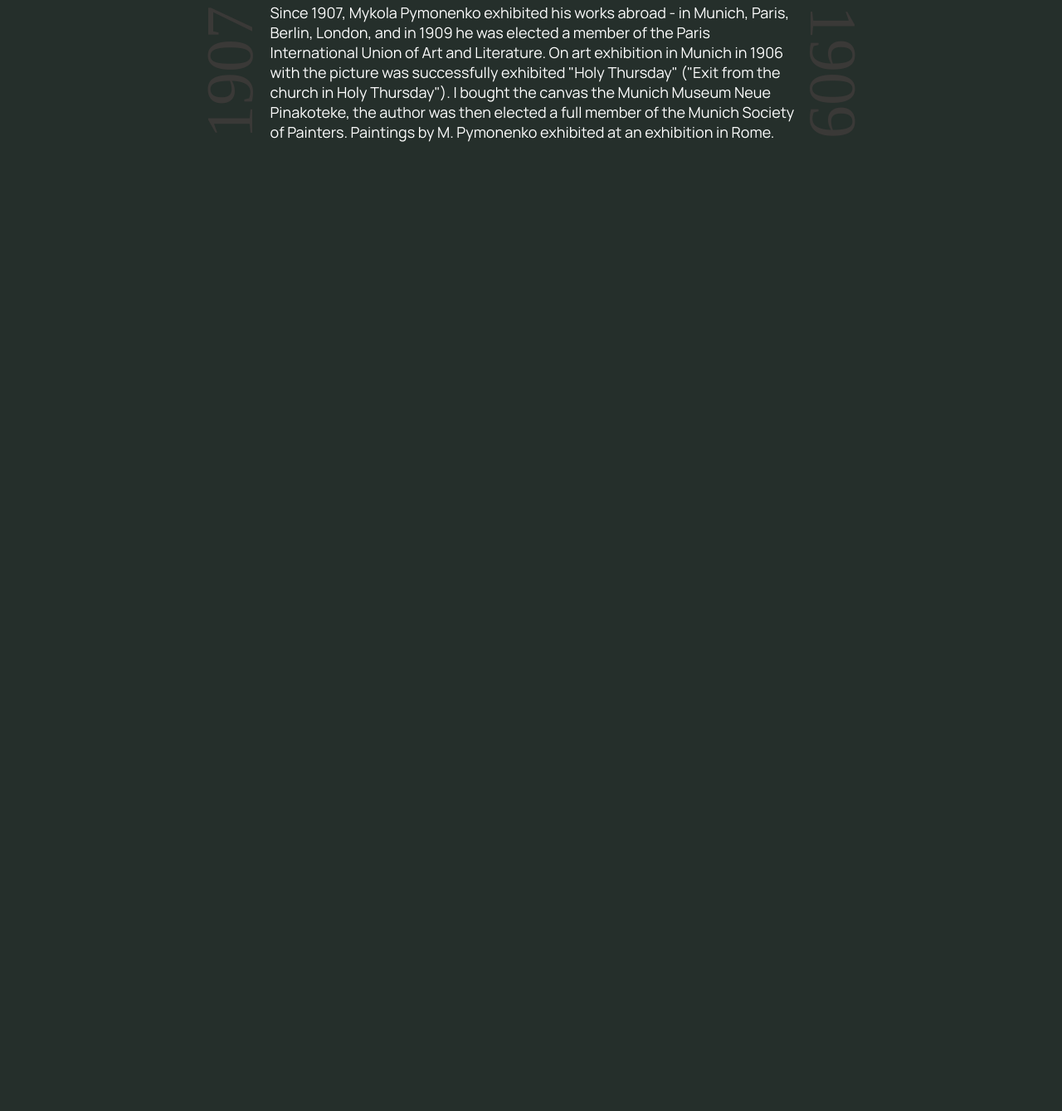
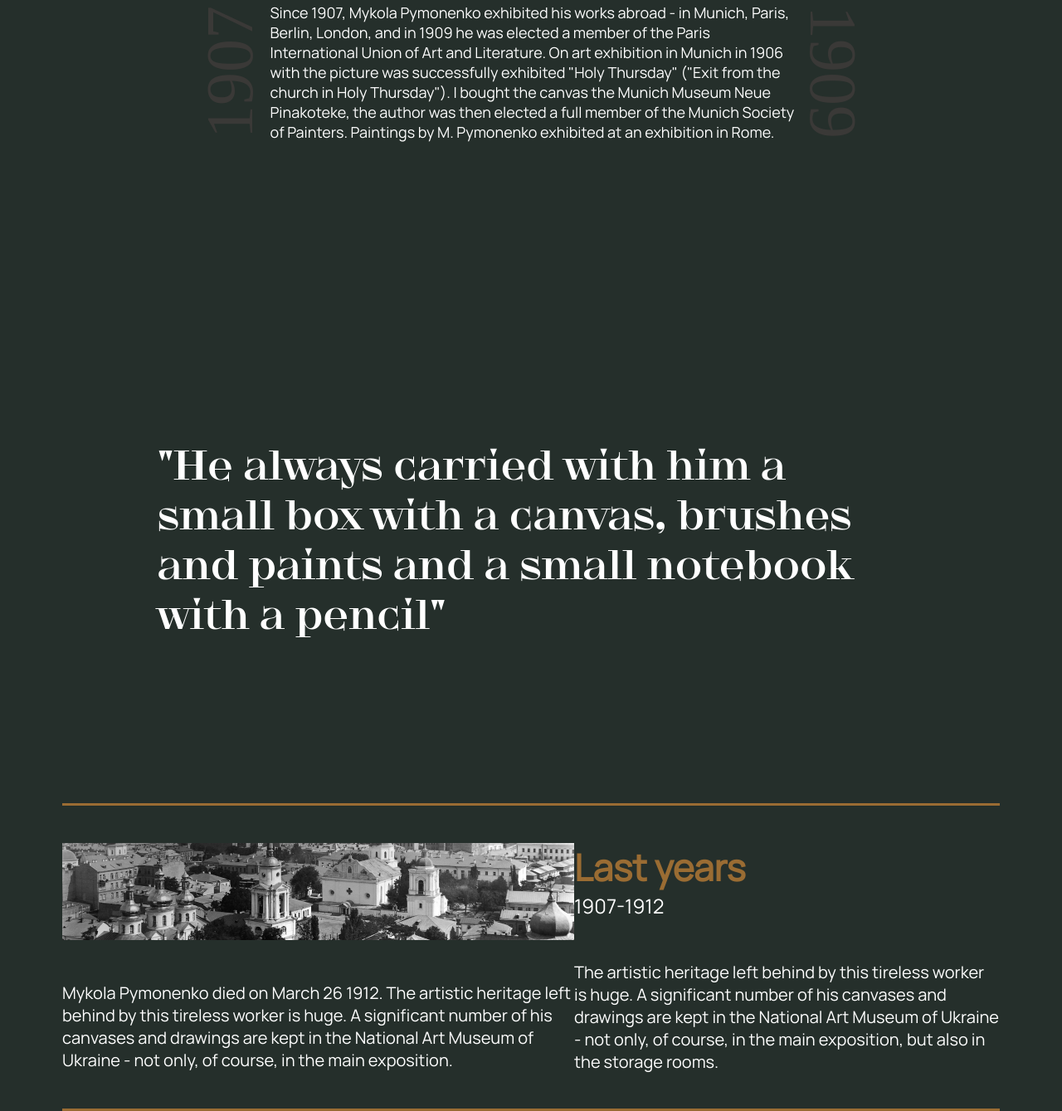
Before and after one commit to Fulldroper/MYKOLA-PYMONENKO, a plain HTML site: page index.html in a window 1280 px wide. Shown: the part 2652-3991 px from the top of the page at 83% size. Before the commit the page ends 2980 px from the top, so only its background shows below. Drawn offline with Linux system fonts and the light colour scheme.

Commit message:
add-materials

```diff
--- a/index.html
+++ b/index.html
@@ -82,5 +82,25 @@
         <div>1909</div>
       </div>
     </div>
+    <div class="quote">
+      <div class="second">
+        "He always carried with him a small box with a canvas, brushes and paints and a small notebook with a pencil"
+      </div>
+    </div>
+    <div class="die">
+      <div>
+        <div class="sity"></div>
+        <div class="description">Mykola Pymonenko died on March 26 1912. The artistic heritage left behind by this tireless worker is huge. A significant number of his canvases and drawings are kept in the National Art Museum of Ukraine - not only, of course, in the main exposition.</div>
+      </div>
+      <div>
+        <div class="title">
+          <div class="header">Last years</div>
+          <div class="date">1907-1912</div>
+        </div>
+        <div class="description">
+          The artistic heritage left behind by this tireless worker is huge. A significant number of his canvases and drawings are kept in the National Art Museum of Ukraine - not only, of course, in the main exposition, but also in the storage rooms.
+        </div>
+      </div>
+    </div>
   </body>
 </html>
--- a/src/style.css
+++ b/src/style.css
@@ -19,12 +19,6 @@
   --text-color-3: #3A3937;
 
   --bg-color-1: #252f2b;
-
-  --photo-src: url("https://media.tenor.com/O_QyG4rznW8AAAAd/smoking.gif");
-  --photo-telegram-src: url("https://media.tenor.com/O_QyG4rznW8AAAAd/smoking.gif");
-  --photo-github-src: url("https://media.tenor.com/O_QyG4rznW8AAAAd/smoking.gif");
-  --photo-discord-src: url("https://media.tenor.com/O_QyG4rznW8AAAAd/smoking.gif");
-
   --icons-size: 100px;
 }
 
@@ -337,3 +331,53 @@ html {
   color: var(--text-color-3);
   margin-left: -75px;
 }
+
+.die {
+  font-size: var(--font-size-3);
+  font-weight: 400;
+  font-family: 'Manrope';
+
+  margin-left: 75px;
+  margin-right: 75px;
+
+  border-top: #9a6c33 solid;
+  border-bottom: #9a6c33 solid;
+
+  display: flex;
+  flex-direction: row;
+  flex-wrap: nowrap;
+  justify-content: space-between;
+
+  height: 365px;
+
+  align-items: center;
+}
+
+.die > div {
+  width: 633px;
+}
+
+.die > :first-child > .sity {
+  background-image: url("assets/images/sity.png");
+  width: 617px;
+  height: 117px;
+
+  background-position: center;
+  background-size: contain;
+  background-repeat: no-repeat;
+}
+
+.die > div > :first-child {
+  margin-bottom: 50px;
+}
+
+.die > div > .title > .header {
+  color: var(--text-color-2);
+  font-size: 44px;
+  font-weight: 700;
+}
+
+.die > div > .title > .date {
+  font-size: 24px;
+  font-weight: 350;
+}
```
Also changed, not shown: src/assets/images/sity.png (added).
